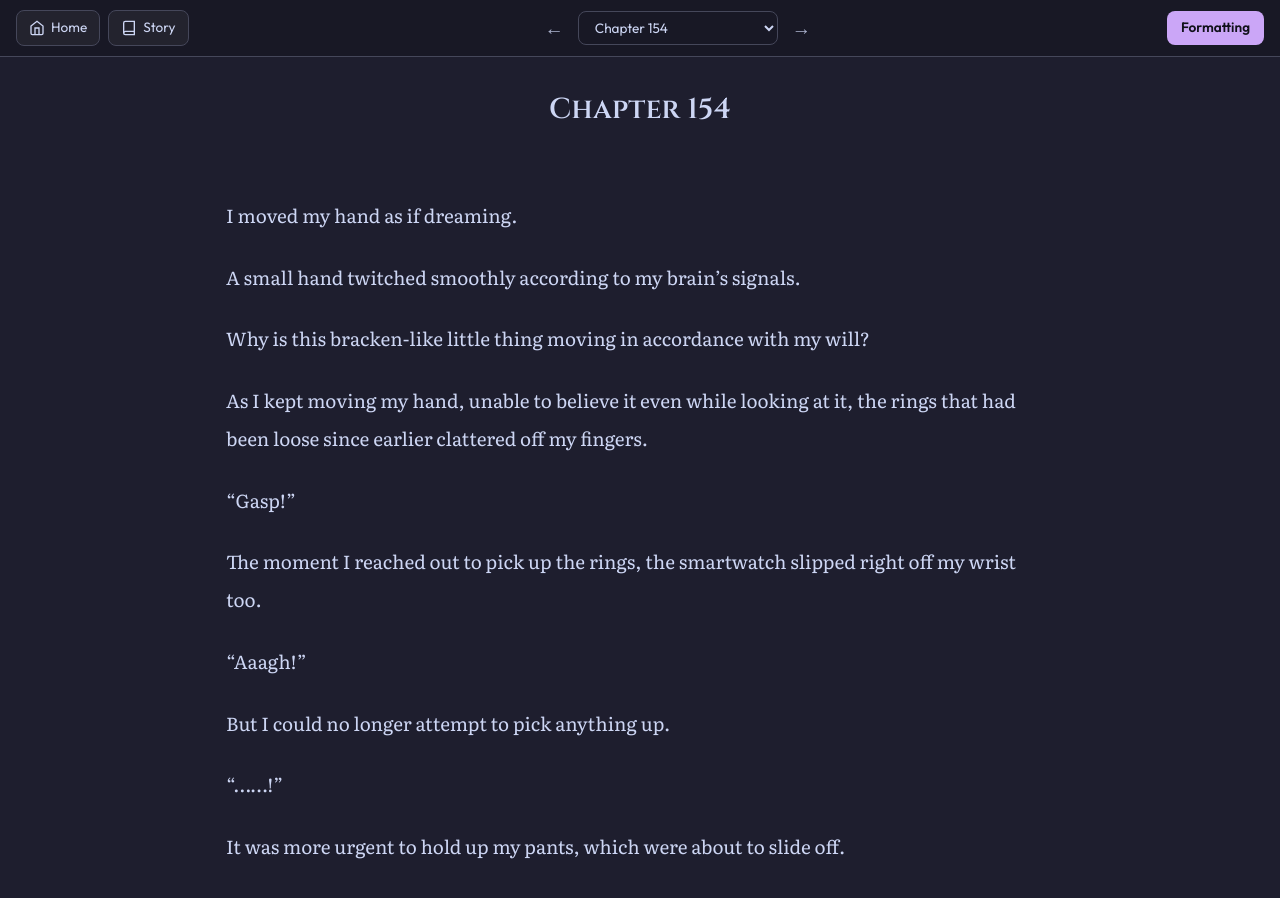
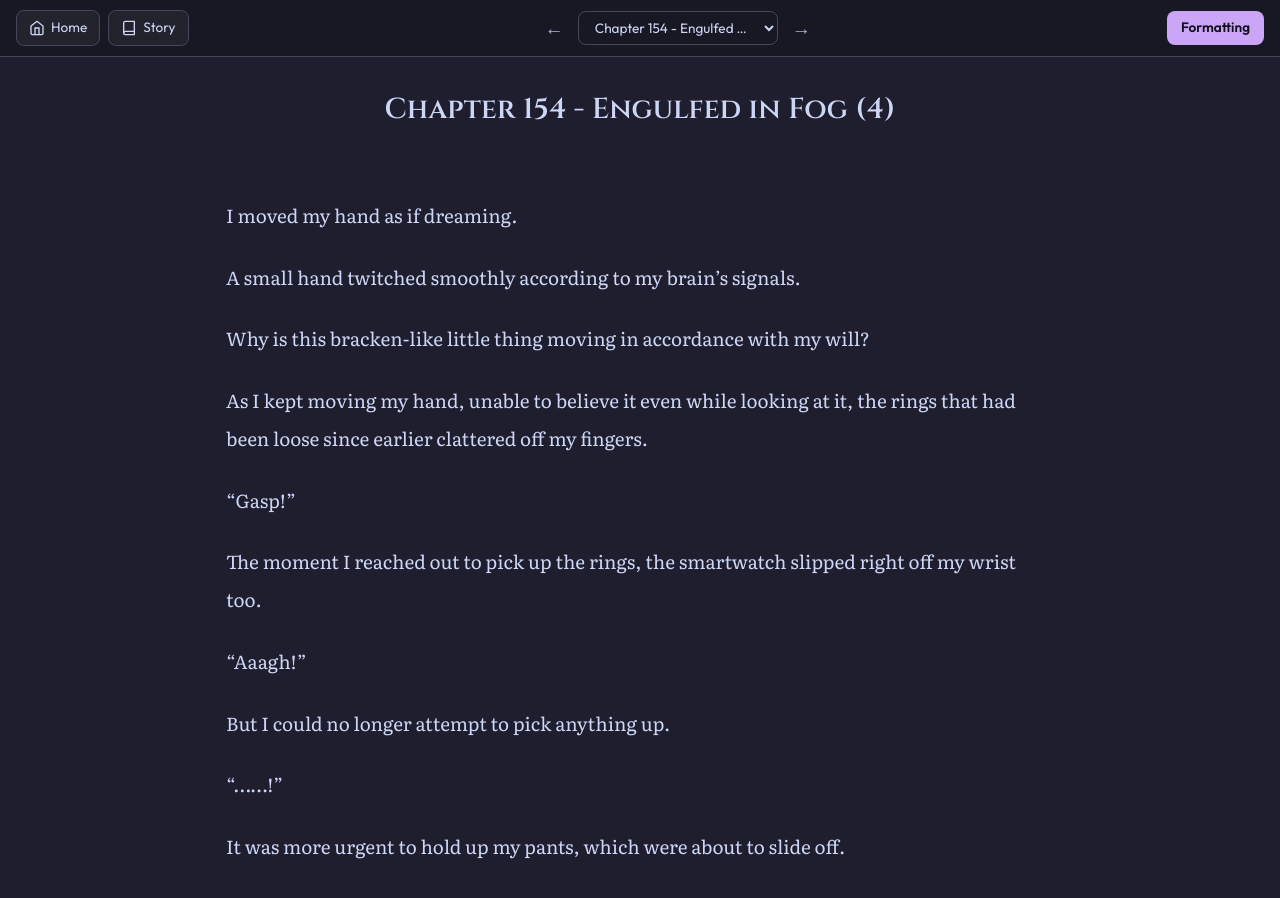
Before and after one commit to soleumn/soleumn.github.io, a Jekyll site: the page built from _chapters/esg/ch154.md, in a window 1280 px wide and 900 px high. Built offline with Jekyll 4.4.1, drawn with Linux system fonts in a browser that asks for light colours; comment, search, counter and statistics services are not loaded.

Commit message:
Update ch154.md

```diff
--- a/_chapters/esg/ch154.md
+++ b/_chapters/esg/ch154.md
@@ -1,5 +1,5 @@
 ---
-title: "Chapter 154"
+title: "Chapter 154 - Engulfed in Fog (4)"
 categories: esg
 capitulo: 154
 ---
```
